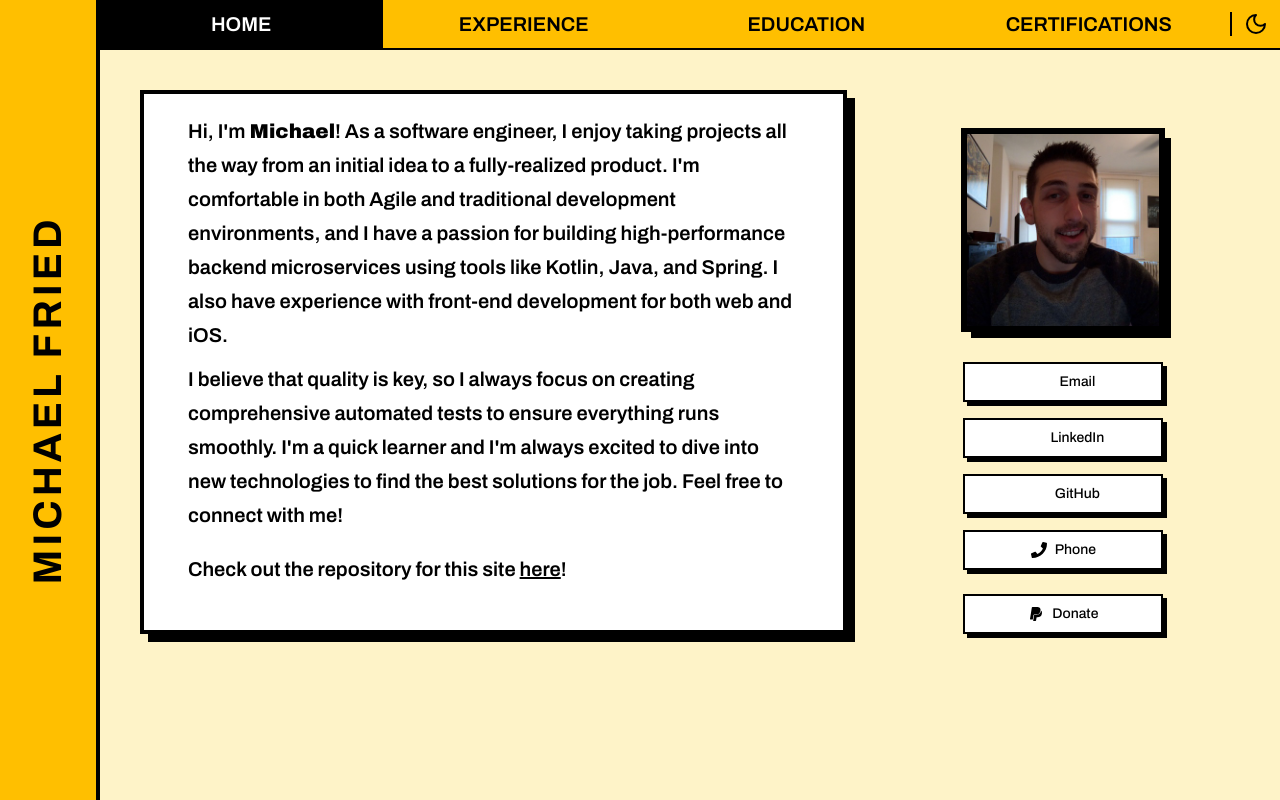
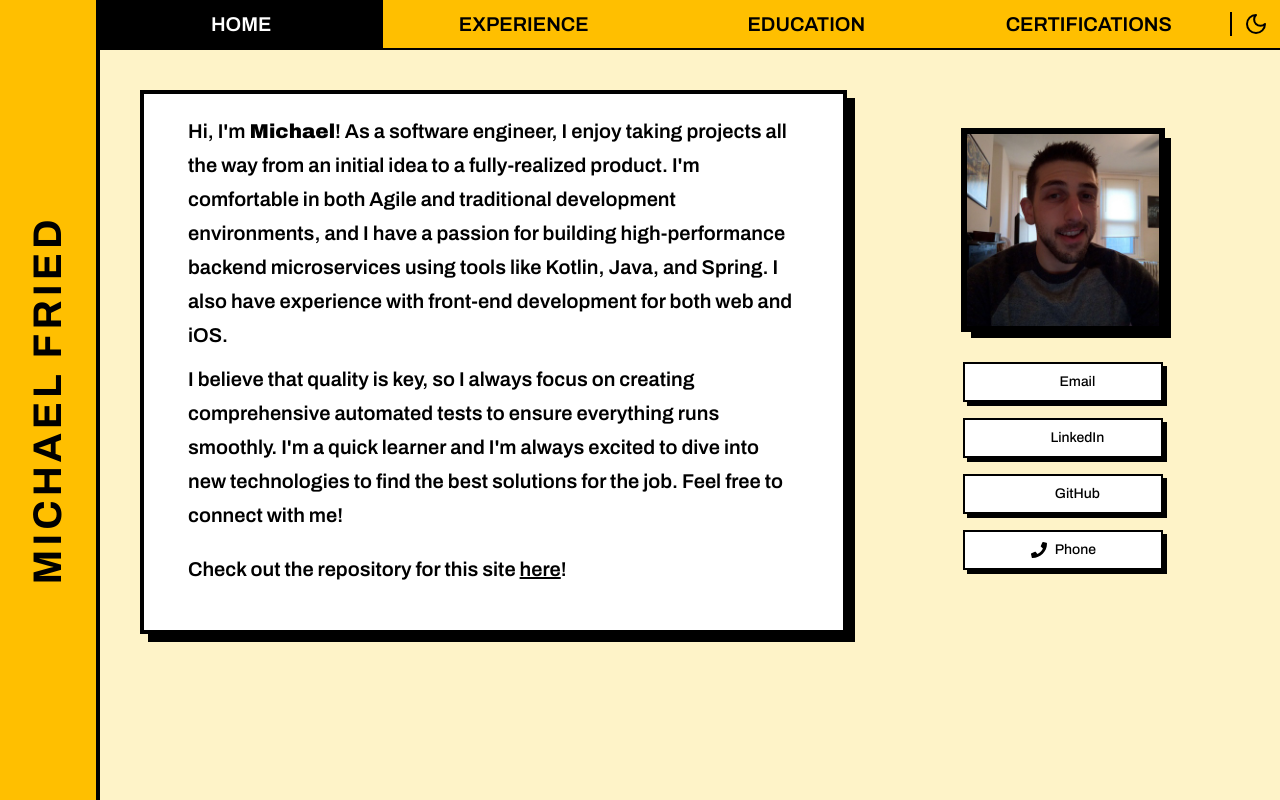
Before and after one commit to michaelfried-dev/my-portfolio-windowed, a Next.js app: page / in a window 1280 px wide. Built offline with nearby package versions, Linux system fonts and the light colour scheme; some icons are missing.

Commit message:
Remove paypal button

```diff
--- a/src/app/page.tsx
+++ b/src/app/page.tsx
@@ -10,7 +10,6 @@ import { FaPhone } from 'react-icons/fa'
 import { Card, CardContent } from '@/components/ui/card'
 import { Button } from "@/components/ui/button"
 import { Avatar, AvatarFallback, AvatarImage } from '@/components/ui/avatar'
-import PaypalDonateButton from '@/components/PaypalDonateButton'
 
 export default function Home() {
   const links: { icon: any; href: string; label: string }[] = [
@@ -60,10 +59,6 @@ export default function Home() {
                   </Link>
                 </Button>
               ))}
-              {/* PayPal Donate Button below all contact links */}
-              <div className="flex w-full items-center justify-center mt-2">
-                <PaypalDonateButton />
-              </div>
             </div>
           </div>
         </div>
--- a/src/components/PaypalDonateButton.tsx
+++ /dev/null
@@ -1,25 +0,0 @@
-"use client"
-
-import { useEffect, useRef } from "react"
-
-import { Button } from "@/components/ui/button"
-import { FaPaypal } from "react-icons/fa"
-
-export default function PaypalDonateButton() {
-  return (
-    <Button
-      asChild
-      variant="neutral"
-      className="flex w-full items-center justify-center gap-2"
-    >
-      <a
-        href="https://www.paypal.com/donate/?hosted_button_id=GQHH6WPUAHWZW"
-        target="_blank"
-        rel="noopener noreferrer"
-      >
-        <FaPaypal className="size-5" />
-        <span>Donate</span>
-      </a>
-    </Button>
-  )
-}
```
